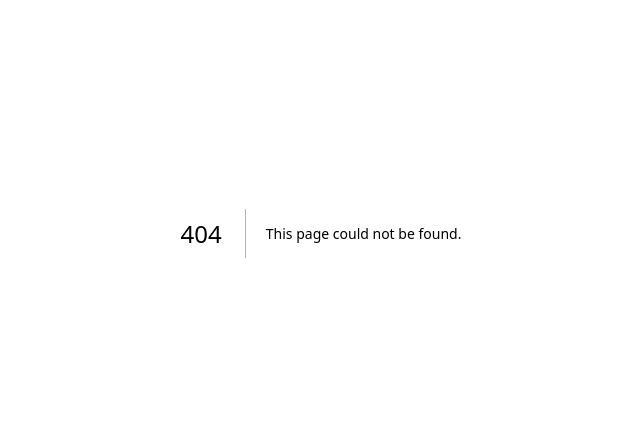
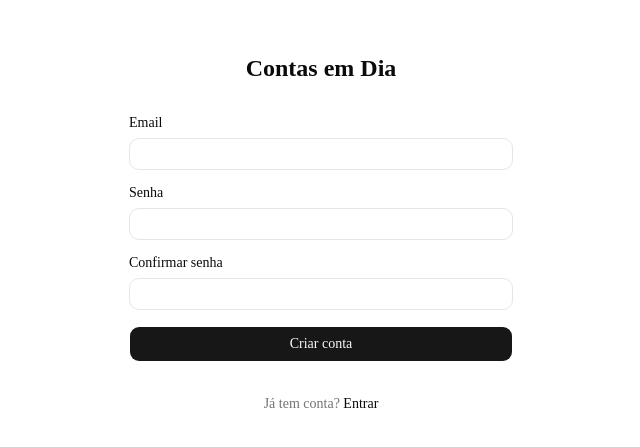
Before and after one commit to igorcasconi/contas-em-dia, a Next.js app: page /cadastro in a window 1280 px wide. Before the commit this address had no page. Shown: the part 167-614 px from the top of the page, without its empty margins (319-959 px from the left). Built offline with nearby package versions, Linux system fonts and the light colour scheme; no server answers.

Commit message:
feat(auth): add login and sign up pages

```diff
--- /dev/null
+++ b/app/(auth)/cadastro/page.tsx
@@ -0,0 +1,17 @@
+import Link from "next/link";
+
+import { SignUpForm } from "@/domains/auth/components/SignUpForm";
+
+export default function SignUpPage() {
+  return (
+    <>
+      <SignUpForm />
+      <p className="text-center text-sm text-muted-foreground">
+        Já tem conta?{" "}
+        <Link href="/login" className="font-medium text-foreground underline-offset-4 hover:underline">
+          Entrar
+        </Link>
+      </p>
+    </>
+  );
+}
--- /dev/null
+++ b/app/(auth)/layout.tsx
@@ -0,0 +1,10 @@
+export default function AuthLayout({ children }: LayoutProps<"/">) {
+  return (
+    <main className="flex flex-1 items-center justify-center px-4 py-12">
+      <div className="flex w-full max-w-sm flex-col gap-8">
+        <h1 className="text-center text-2xl font-semibold">Contas em Dia</h1>
+        {children}
+      </div>
+    </main>
+  );
+}
--- /dev/null
+++ b/app/(auth)/login/page.tsx
@@ -0,0 +1,17 @@
+import Link from "next/link";
+
+import { SignInForm } from "@/domains/auth/components/SignInForm";
+
+export default function LoginPage() {
+  return (
+    <>
+      <SignInForm />
+      <p className="text-center text-sm text-muted-foreground">
+        Não tem conta?{" "}
+        <Link href="/cadastro" className="font-medium text-foreground underline-offset-4 hover:underline">
+          Cadastre-se
+        </Link>
+      </p>
+    </>
+  );
+}
--- /dev/null
+++ b/domains/auth/components/SignInForm.tsx
@@ -0,0 +1,34 @@
+"use client";
+
+import { useActionState } from "react";
+
+import { FormField } from "@/shared/components/FormField";
+import { Button } from "@/shared/components/ui/button";
+
+import { signInAction } from "../actions/auth";
+
+export const SignInForm = () => {
+  const [state, action, pending] = useActionState(signInAction, null);
+  const failure = state?.ok === false ? state : undefined;
+
+  return (
+    <form action={action} className="flex flex-col gap-4">
+      <FormField label="Email" name="email" type="email" autoComplete="email" errors={failure?.fieldErrors?.email} />
+      <FormField
+        label="Senha"
+        name="password"
+        type="password"
+        autoComplete="current-password"
+        errors={failure?.fieldErrors?.password}
+      />
+      {failure && !failure.fieldErrors && (
+        <p role="alert" className="text-sm text-destructive">
+          {failure.error}
+        </p>
+      )}
+      <Button type="submit" size="lg" disabled={pending}>
+        Entrar
+      </Button>
+    </form>
+  );
+};
--- /dev/null
+++ b/domains/auth/components/SignUpForm.tsx
@@ -0,0 +1,41 @@
+"use client";
+
+import { useActionState } from "react";
+
+import { FormField } from "@/shared/components/FormField";
+import { Button } from "@/shared/components/ui/button";
+
+import { signUpAction } from "../actions/auth";
+
+export const SignUpForm = () => {
+  const [state, action, pending] = useActionState(signUpAction, null);
+  const failure = state?.ok === false ? state : undefined;
+
+  return (
+    <form action={action} className="flex flex-col gap-4">
+      <FormField label="Email" name="email" type="email" autoComplete="email" errors={failure?.fieldErrors?.email} />
+      <FormField
+        label="Senha"
+        name="password"
+        type="password"
+        autoComplete="new-password"
+        errors={failure?.fieldErrors?.password}
+      />
+      <FormField
+        label="Confirmar senha"
+        name="confirmPassword"
+        type="password"
+        autoComplete="new-password"
+        errors={failure?.fieldErrors?.confirmPassword}
+      />
+      {failure && !failure.fieldErrors && (
+        <p role="alert" className="text-sm text-destructive">
+          {failure.error}
+        </p>
+      )}
+      <Button type="submit" size="lg" disabled={pending}>
+        Criar conta
+      </Button>
+    </form>
+  );
+};
--- a/playwright.config.ts
+++ b/playwright.config.ts
@@ -1,4 +1,7 @@
 import { defineConfig, devices } from "@playwright/test";
+
+// Supabase local — helpers de e2e usam a admin API
+process.loadEnvFile(".env.development.local");
 
 const baseURL = "http://localhost:3000";
 
--- /dev/null
+++ b/shared/components/FormField.tsx
@@ -0,0 +1,32 @@
+import type { ComponentProps } from "react";
+
+import { Input } from "@/shared/components/ui/input";
+import { Label } from "@/shared/components/ui/label";
+
+type FormFieldProps = ComponentProps<typeof Input> & {
+  label: string;
+  name: string;
+  errors?: string[];
+};
+
+export const FormField = ({ label, name, errors, ...inputProps }: FormFieldProps) => {
+  const errorId = `${name}-error`;
+
+  return (
+    <div className="flex flex-col gap-2">
+      <Label htmlFor={name}>{label}</Label>
+      <Input
+        id={name}
+        name={name}
+        aria-invalid={!!errors?.length}
+        aria-describedby={errors?.length ? errorId : undefined}
+        {...inputProps}
+      />
+      {errors?.length ? (
+        <p id={errorId} className="text-sm text-destructive">
+          {errors[0]}
+        </p>
+      ) : null}
+    </div>
+  );
+};
```
Also changed, not shown: supabase/tests/helpers.ts (+2 -0 lines), 1 other file (tests, documents, lock files or other folders).
